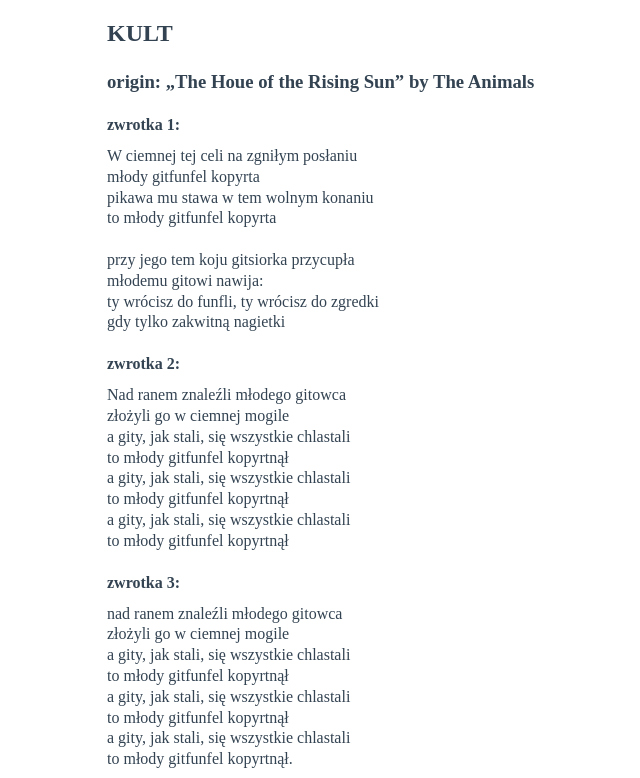
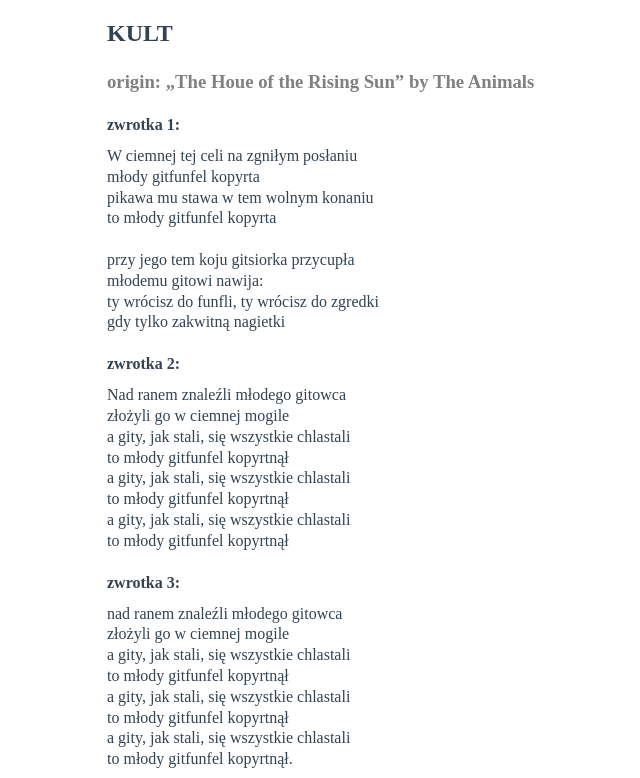
Before and after one commit to Krzemir/nauka-gita, a plain HTML site: page index.html in a window 1280 px wide. Shown: the part 66-844 px from the top of the page, without its empty margins (149-789 px from the left). Drawn offline with Linux system fonts and the light colour scheme.

Commit message:
color subtitle change style.css

```diff
--- a/style/style.css
+++ b/style/style.css
@@ -7,3 +7,7 @@
 h4 {
     margin-bottom: 10px;
 }
+
+h3 {
+    color: grey;
+}
```
